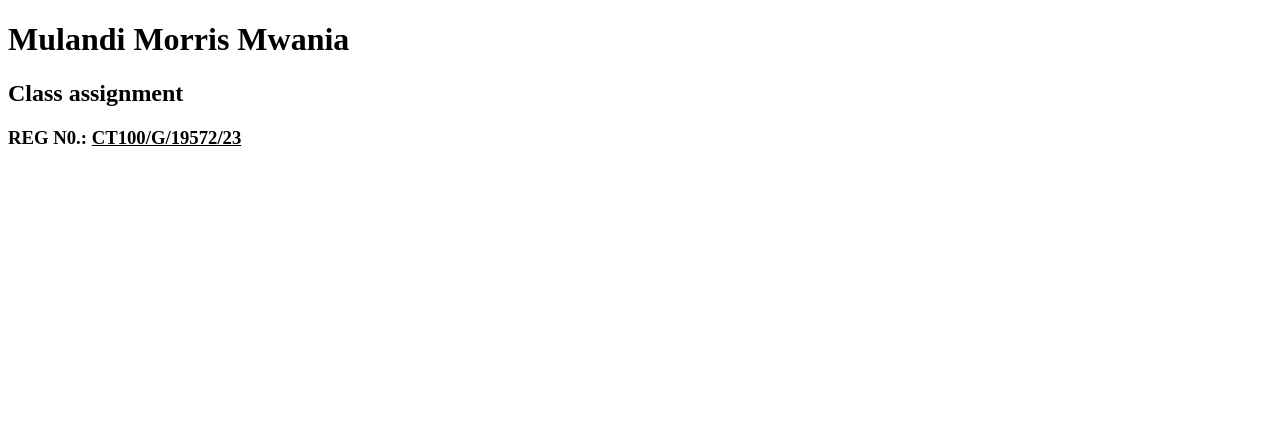
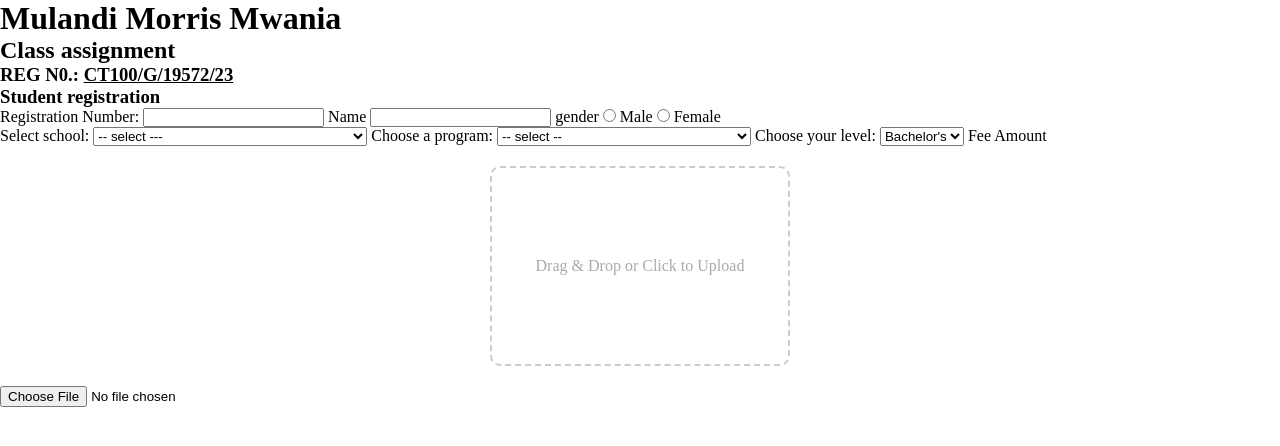
Before and after one commit to 111morris/form, a plain HTML site: page index.html in a window 1280 px wide. Drawn offline with Linux system fonts and the light colour scheme.

Commit message:
commit 2

```diff
--- a/index.html
+++ b/index.html
@@ -1,11 +1,13 @@
 <!DOCTYPE html>
 <html lang="en">
+
 <head>
  <meta charset="UTF-8">
  <meta name="viewport" content="width=device-width, initial-scale=1.0">
  <title>Form submition</title>
  <link rel="stylesheet" href="styles.css">
 </head>
+
 <body>
  <h1>Mulandi Morris Mwania</h1>
  <H2>Class assignment</H2>
@@ -13,9 +15,109 @@
 
  <div class="container">
   <form action="">
+   <h3>Student registration</h3>
+   <label for="registrationNumber">Registration Number: </label>
+   <input type="text" title="registration number" required>
+   <label for="name">Name</label>
+   <input type="text" title="name" required>
+   <label for="gender">gender</label>
+   <input type="radio" name="gender" id="" title="gender male"> Male
+   <input type="radio" name="gender" id="" title="gender female"> Female
 
+
+   <div class="form-lower">
+    <div class="lower-colum1">
+     <label for="school">Select school:</label>
+     <select name="school" id="" title="schools" required>
+      <option value="">-- select ---</option>
+      <option value="Engineering">engineering</option>
+      <option value="Business/management">Business/management</option>
+      <option value="Medicine/Health Sciences">Medicine/Health Sciences</option>
+      <option value="Education">Education</option>
+      <option value=" Social Science">Social Science</option>
+      <option value=" Humanities and arts">Humanities and arts</option>
+      <option value="Information Technology/Computer Science">Information Technology/Computer Science</option>
+      <option value="  Agriculture and Environmental Sciences">Agriculture and Environmental Sciences</option>
+      <option value="Architectre and Design">Architectre and Design</option>
+      <option value="Journalism and Communication">Journalism and Communication</option>
+      <option value="Pubic Policy or Governement">Pubic Policy or Governement</option>
+      <option value=" Hospitalisty and Tourism">Hospitalisty and Tourism</option>
+     </select>
+     <label for="program">Choose a program:</label>
+     <select id="program" name="program">
+     <option value="">-- select --</option>
+      <!-- option group for the engineers -->
+      <optgroup label="Engineering">
+       <option value="mechanical-engineering">Mechanical Engineering</option>
+       <option value="civil-engineering">Civil Engineering</option>
+       <option value="electrical-engineering">Electrical and Electronic Engineering</option>
+       <option value="computer-engineering">Computer Engineering</option>
+       <option value="chemical-engineering">Chemical Engineering</option>
+       <option value="aerospace-engineering">Aerospace Engineering</option>
+       <option value="environmental-engineering">Environmental Engineering</option>
+      </optgroup>
+    <!-- option group for the biz poeple -->
+      <optgroup label="Business and Management">
+       <option value="business-administration">Business Administration</option>
+       <option value="accounting">Accounting</option>
+       <option value="finance">Finance</option>
+       <option value="marketing">Marketing</option>
+       <option value="entrepreneurship">Entrepreneurship</option>
+       <option value="hr-management">Human Resource Management</option>
+       <option value="international-business">International Business</option>
+       <option value="supply-chain-management">Supply Chain Management</option>
+      </optgroup>
+      <!-- option group for teh Information technology -->
+      <optgroup label="Computer Science and Information Technology">
+       <option value="computer-science">Computer Science</option>
+       <option value="information-technology">Information Technology (IT)</option>
+       <option value="software-engineering">Software Engineering</option>
+       <option value="data-science">Data Science</option>
+       <option value="cybersecurity">Cybersecurity</option>
+       <option value="artificial-intelligence">Artificial Intelligence</option>
+       <option value="information-systems">Information Systems</option>
+       <option value="web-development">Web Development</option>
+       <option value="game-development">Game Development</option>
+      </optgroup>
+      <!-- option group for the health section -->
+      <optgroup label="Health and Medical">
+       <option value="medicine">Medicine (M.D.)</option>
+       <option value="nursing">Nursing</option>
+       <option value="pharmacy">Pharmacy</option>
+       <option value="dentistry">Dentistry</option>
+       <option value="public-health">Public Health</option>
+       <option value="biomedical-sciences">Biomedical Sciences</option>
+       <option value="medical-lab-science">Medical Laboratory Science</option>
+       <option value="physical-therapy">Physical Therapy</option>
+       <option value="radiology">Radiology</option>
+      </optgroup>
+     </select>
+
+     <!-- this is for the level section -->
+     <label for="level">Choose your level:</label>
+     <select id="level" name="level">
+      <option value="bachelors">Bachelor's</option>
+      <option value="masters">Master's</option>
+      <option value="phd">PhD</option>
+      <option value="diploma">Diploma</option>
+      <option value="certificate">Certificate</option>
+     </select>
+     <label for="feePayment">Fee Amount</label>
+    </div>
+    <div class="lower-column2">
+      <div id="uploadArea" class="upload-area">
+       Drag & Drop or Click to Upload
+      </div>
+
+      <input class="upload-passport" type="file" id="fileInput" accept="image/*" title="Upload passport">
+    </div>
+   </div>
   </form>
+
+
  </div>
 
+ <script src="scripts/script.js"></script>
 </body>
+
 </html>
--- a/styles.css
+++ b/styles.css
@@ -0,0 +1,32 @@
+* {
+ box-sizing: border-box;
+ margin: 0;
+ padding: 0;
+}
+
+.upload-photo {
+ display: none;
+}
+
+.upload-area {
+ width: 300px;
+ height: 200px;
+ border: 2px dashed #ccc;
+ border-radius: 10px;
+ display: flex;
+ justify-content: center;
+ align-items: center;
+ text-align: center;
+ margin: 20px auto;
+ cursor: pointer;
+ color: #aaa;
+}
+
+.upload-area:hover {
+ border-color: #007bff;
+}
+
+.upload-area.dragover {
+ border-color: #007bff;
+ background-color: #f7f7f7;
+}
```
Also changed, not shown: scripts/script.js (added).
